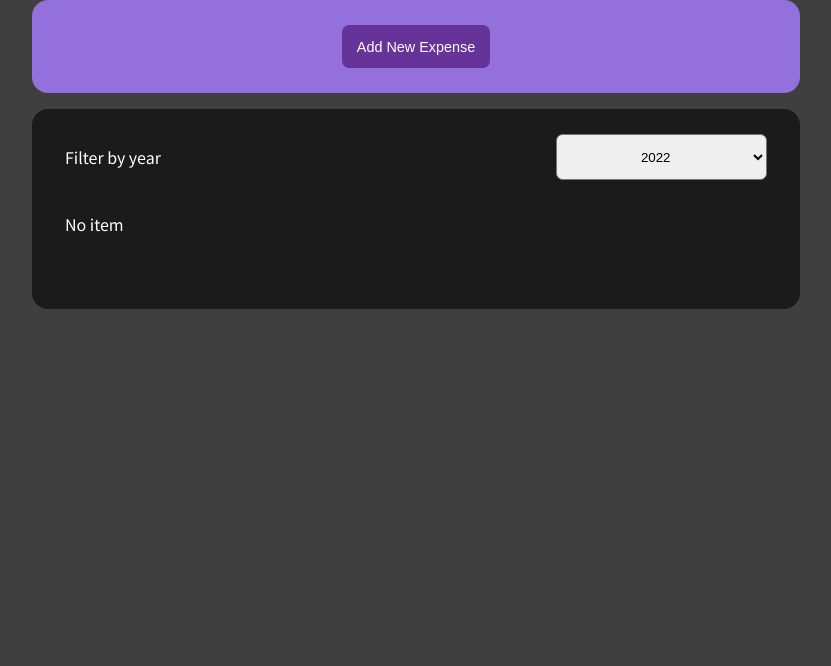
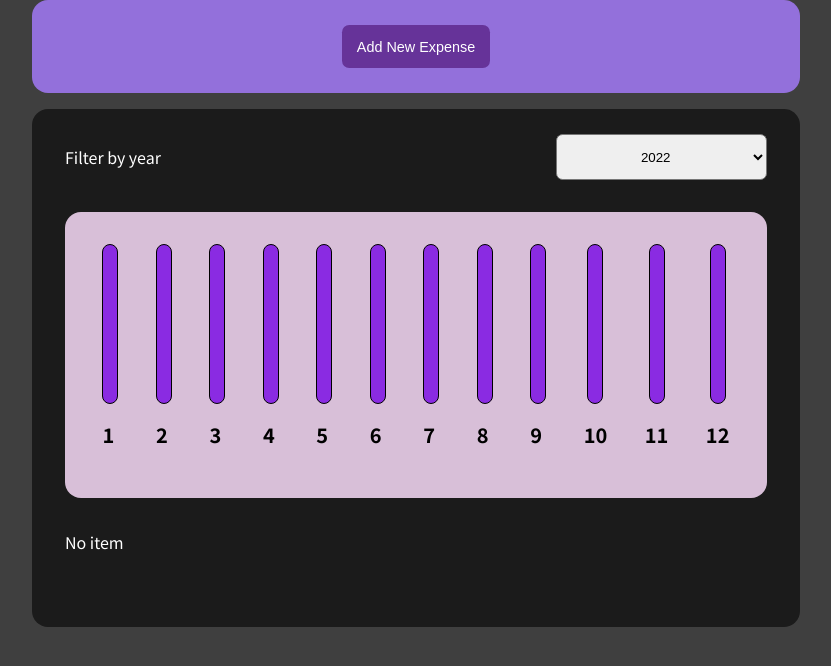
Before and after one commit to HyeonJu-C/Budget-Tracker, a React (Create React App) app: page / in a window 1280 px wide. Shown: the top 666 px of the page, without its empty margins (224-1055 px from the left). Built offline with nearby package versions, Linux system fonts and the light colour scheme.

Commit message:
Add Chart

```diff
--- /dev/null
+++ b/src/components/Chart/Chart.css
@@ -0,0 +1,7 @@
+.chart {
+  display: flex;
+  justify-content: space-evenly;
+  padding: 2em 0;
+  background-color: thistle;
+  border-radius: 1em;
+}
--- /dev/null
+++ b/src/components/Chart/Chart.jsx
@@ -0,0 +1,19 @@
+import './Chart.css';
+import ChartBar from './ChartBar/Bar';
+
+const Chart = (props) => {
+  return (
+    <ul className='chart'>
+      {props.dataPoints.map((item) => (
+        <ChartBar
+          key={item.label}
+          value={item.value}
+          label={item.label}
+          maxValue={props.maxValue}
+        />
+      ))}
+    </ul>
+  );
+};
+
+export default Chart;
--- /dev/null
+++ b/src/components/Chart/ChartBar/Bar.css
@@ -0,0 +1,28 @@
+.bar-outter {
+  position: relative;
+  width: 1em;
+  height: 10rem;
+  background-color: blueviolet;
+  border: 1px solid black;
+  border-radius: 0.5em;
+  margin: 0 auto;
+}
+
+.bar-fill {
+  position: absolute;
+  bottom: 0;
+  width: 100%;
+  background-color: violet;
+  border-radius: 0.5em;
+  transition: all 200ms ease-in;
+}
+
+.bar-label {
+  font-size: 1.25rem;
+}
+
+@media screen and (max-width: 576px) {
+  .bar-outter {
+    width: 0.75em;
+  }
+}
--- /dev/null
+++ b/src/components/Chart/ChartBar/Bar.jsx
@@ -0,0 +1,19 @@
+import './Bar.css';
+
+const ChartBar = (props) => {
+  const fillHeight =
+    props.maxValue > 0
+      ? Math.round((props.value / props.maxValue) * 100) + '%'
+      : '0%';
+
+  return (
+    <li className='bar'>
+      <div className='bar-outter'>
+        <div className='bar-fill' style={{ height: fillHeight }}></div>
+      </div>
+      <h2 className='bar-label'>{props.label}</h2>
+    </li>
+  );
+};
+
+export default ChartBar;
--- a/src/components/Expenses/Expenses.jsx
+++ b/src/components/Expenses/Expenses.jsx
@@ -1,4 +1,5 @@
 import { useState } from 'react';
+import Chart from '../Chart/Chart';
 import Filter from './ExpenseFilter/Filter';
 import ExpenseItem from './ExpenseItem/Item';
 import './Expenses.css';
@@ -8,9 +9,33 @@ const Expenses = (props) => {
   const filterd = props.expenses //
     .filter((item) => item.date.getFullYear().toString() === filterYear);
 
+  const dataPoints = [
+    { value: 0, label: 1 },
+    { value: 0, label: 2 },
+    { value: 0, label: 3 },
+    { value: 0, label: 4 },
+    { value: 0, label: 5 },
+    { value: 0, label: 6 },
+    { value: 0, label: 7 },
+    { value: 0, label: 8 },
+    { value: 0, label: 9 },
+    { value: 0, label: 10 },
+    { value: 0, label: 11 },
+    { value: 0, label: 12 },
+  ];
+
+  for (const item of filterd) {
+    const month = item.date.getMonth(); // Jan => 0
+    dataPoints[month].value += item.amount;
+  }
+
+  const values = dataPoints.map((item) => item['value']);
+  const max = Math.max(...values);
+
   return (
     <main className='container expenses'>
       <Filter setFilterYear={setFilterYear} selectedYear={filterYear} />
+      <Chart dataPoints={dataPoints} maxValue={max} />
       {filterd.length === 0 && <p className='expenses-no'>No item</p>}
       <ul>
         {filterd.length !== 0 &&
```
Also changed, not shown: 1 other file (tests, documents, lock files or other folders).
